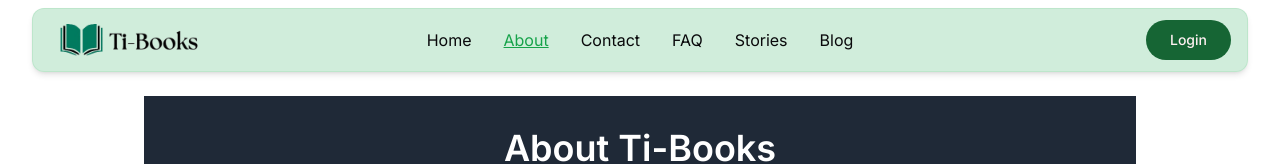
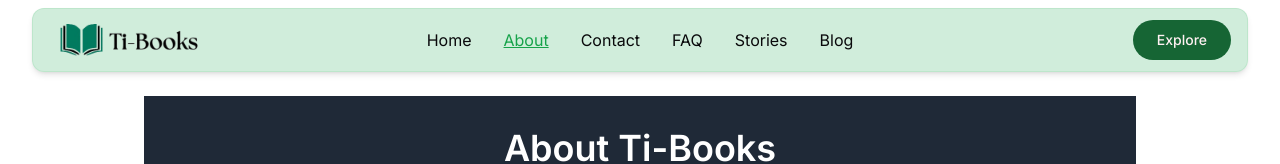
Before and after one commit to Toukoms/ti-books, a Next.js app: page /about in a window 1280 px wide. Shown: the top 164 px of the page. Built offline with nearby package versions, Linux system fonts and the light colour scheme; no server answers.

Commit message:
fix: delete firebase auth feature.

```diff
--- a/src/app/layout.tsx
+++ b/src/app/layout.tsx
@@ -7,7 +7,6 @@ import { cn } from "@/lib/utils";
 import { Analytics } from "@vercel/analytics/react";
 import { SpeedInsights } from "@vercel/speed-insights/next";
 import AuthProvider from "@/providers/auth-provider";
-import PrivateRoute from "@/components/layout/protected-route";
 
 const inter = Inter({ subsets: ["latin"] });
 
@@ -44,14 +43,14 @@ export const metadata: Metadata = {
       index: true,
       follow: false,
       noimageindex: true,
-      'max-video-preview': -1,
-      'max-image-preview': 'large',
-      'max-snippet': -1,
+      "max-video-preview": -1,
+      "max-image-preview": "large",
+      "max-snippet": -1,
     },
   },
   verification: {
-    google: "rgvlH4rZdKcgcztMt4XGTQDkwUlySNrdNikyGvcUdI4"
-  }
+    google: "rgvlH4rZdKcgcztMt4XGTQDkwUlySNrdNikyGvcUdI4",
+  },
 };
 
 export default function RootLayout({
@@ -68,13 +67,9 @@ export default function RootLayout({
           "flex flex-col justify-between h-full min-h-screen"
         )}
       >
-        <AuthProvider>
-          <PrivateRoute protectedRoutes={protectedRoutes}>
-            <Header />
-            <main className="flex-1 mt-20 mb-8">{children}</main>
-            <Footer />
-          </PrivateRoute>
-        </AuthProvider>
+        <Header />
+        <main className="flex-1 mt-20 mb-8">{children}</main>
+        <Footer />
         <Analytics />
         <SpeedInsights />
       </body>
--- a/src/components/hoc/auth.tsx
+++ /dev/null
@@ -1,17 +0,0 @@
-"use client";
-import { useAuth } from "@/contexts/auth-context";
-
-export const withAuth = <P extends Record<string, unknown>>(
-  Component: React.ComponentType<P>
-): React.FC<P> => {
-  const Auth: React.FC<P> = async (props) => {
-    const { isAuthenticated, isLoading, login } = useAuth();
-
-    if (isLoading) return <div>Loading..</div>;
-
-    if (!isAuthenticated) await login();
-
-    return <Component {...(props as P)} />;
-  };
-  return Auth;
-};
--- a/src/components/layout/header.tsx
+++ b/src/components/layout/header.tsx
@@ -11,7 +11,6 @@ import {
   SheetDescription,
 } from "@/components/ui/sheet";
 import { Menu } from "lucide-react";
-import SignInButton from "../ui/custom/sign-in-button";
 import { buttonVariants } from "../ui/button";
 
 function Header() {
@@ -22,7 +21,15 @@ function Header() {
       </Link>
       <NavLinks className="hidden sm:flex" />
       <div className="flex items-center gap-2">
-        <SignInButton />
+      <Link
+          href="/stories"
+          className={cn(
+            buttonVariants(),
+            "rounded-full px-6 bg-green-800 hover:bg-green-700 transition-colors duration-300"
+          )}
+        >
+          Explore
+        </Link>
         <span className="sm:hidden">
           <Sheet>
             <SheetTrigger
--- a/src/lib/firebase-config.ts
+++ b/src/lib/firebase-config.ts
@@ -1,6 +1,5 @@
 import { initializeApp } from "firebase/app";
 import { getFirestore } from "firebase/firestore";
-import { getAuth } from "firebase/auth";
 
 const firebaseConfig = {
   apiKey: process.env.FIREBASE_API_KEY,
@@ -15,6 +14,5 @@ const firebaseConfig = {
 // Initialize Firebase
 const app = initializeApp(firebaseConfig);
 const db = getFirestore(app);
-const auth = getAuth(app);
 
-export { db, auth };
+export { db };
```
